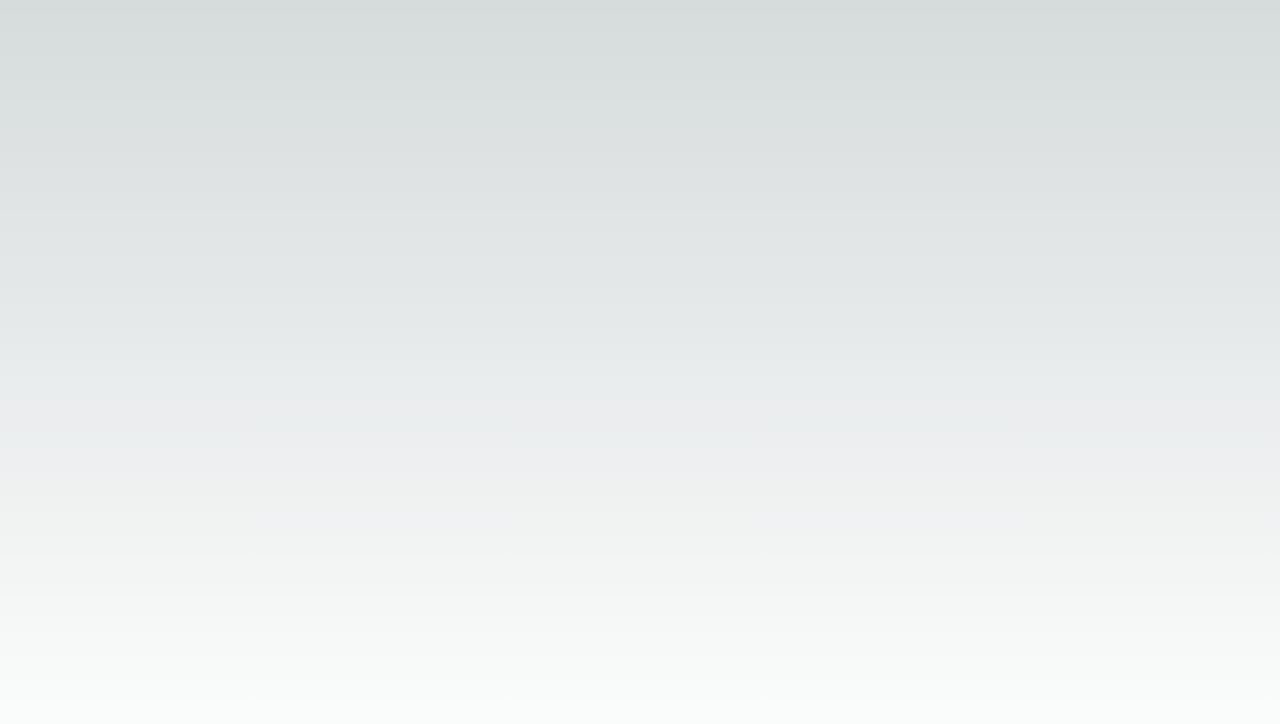
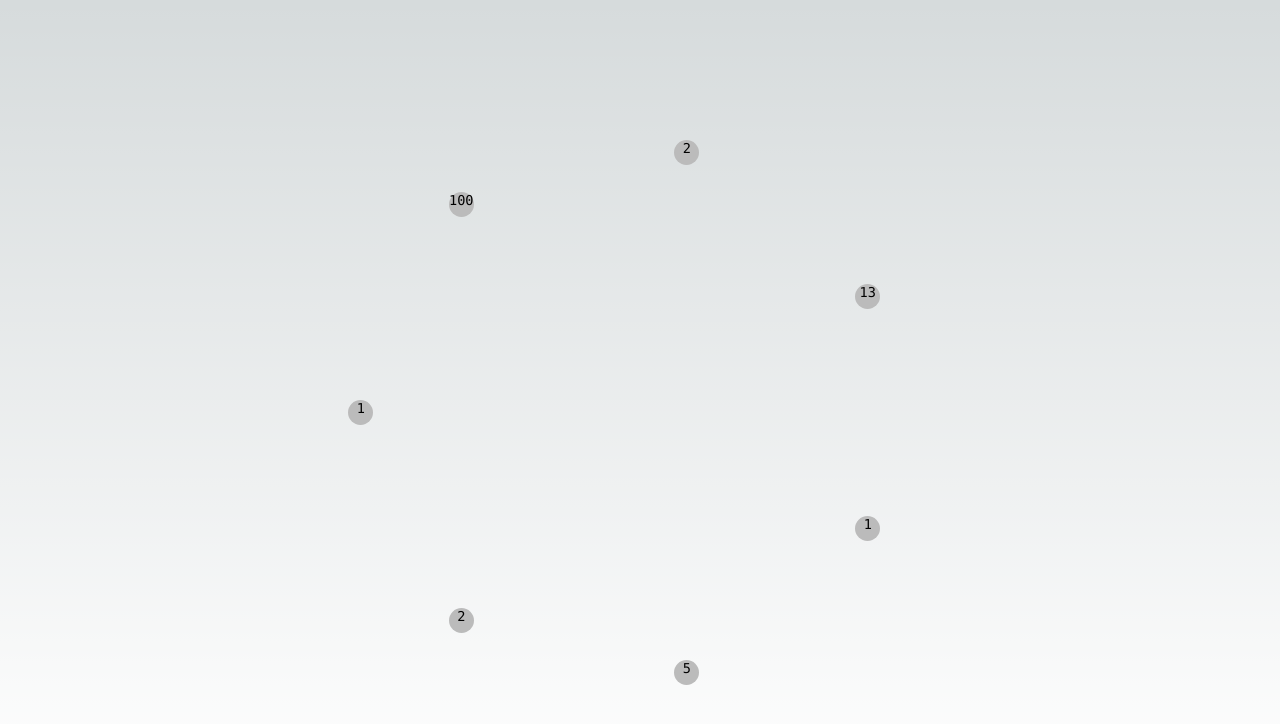
Before and after one commit to pknepps/azulSP, a Next.js app: page / in a window 1280 px wide. Shown: the top 724 px of the page. Built offline with nearby package versions, Linux system fonts and the light colour scheme.

Commit message:
elements appear in ring after given to GameCenter

```diff
--- a/app/page.module.css
+++ b/app/page.module.css
@@ -14,6 +14,7 @@
   font-size: 0.85rem;
   max-width: var(--max-width);
   width: 100%;
+  height: 100%;
   z-index: 2;
   font-family: var(--font-mono);
 }
--- a/app/page.tsx
+++ b/app/page.tsx
@@ -2,19 +2,14 @@
 
 import Image from "next/image";
 import styles from "./page.module.css";
-import { useState, useEffect } from "react";
+import {GameCenter} from "./ui/gameCenter"
+import {ReactElement } from "react";
 
-export default function Home() {
-  const [isClient, setIsClient] = useState(false)
-
-  useEffect(() => {
-    setIsClient(true)
-  }, [])
-
+export default function Home() : ReactElement | null {
   return (
     <main className={styles.main}>
       <div className={styles.description}>
-
+          {GameCenter([1,2,5,1,13,2, 100])}
       </div>
     </main>
   );
--- /dev/null
+++ b/app/ui/gameCenter.module.css
@@ -0,0 +1,15 @@
+.gameCenter {
+    display: flex;
+    width: 100%;
+    height: 100%;
+}
+
+.circle {
+    height: 25px;
+    width: 25px;
+    background-color: #bbb;
+    border-radius: 50%;
+    display: inline-block;
+    text-align: center;
+    color: black;
+}
--- a/app/ui/gameCenter.tsx
+++ b/app/ui/gameCenter.tsx
@@ -1,3 +1,39 @@
+import styles from "./gameCenter.module.css"
+import {ReactElement, ReactNode, useState, useEffect} from "react";
+
+/**
+ * A custom hook which retrieves the dimensions of the current window, with each dimension being
+ * null if no browser instance exists.
+ * @returns an object with 2 number fields: height and width, being the height and width of the
+ *      window respectively.
+ */
+export default function useWindowDimensions() : {width: number | null, height: number | null} {
+    const hasWindow = typeof window !== 'undefined';
+
+    function getWindowDimensions() : {width: number | null, height: number | null} {
+        const width = hasWindow ? window.innerWidth : null;
+        const height = hasWindow ? window.innerHeight : null;
+        return {
+            width,
+            height,
+        };
+    }
+
+    const [windowDimensions, setWindowDimensions] = useState(getWindowDimensions());
+
+    useEffect(() => {
+        if (hasWindow) {
+            let handleResize = () => {
+                setWindowDimensions(getWindowDimensions());
+            }
+
+            window.addEventListener('resize', handleResize);
+            return () => window.removeEventListener('resize', handleResize);
+        }
+    }, [hasWindow, getWindowDimensions]);
+
+    return windowDimensions;
+}
 
 /**
  * The center of the game. The center contains all tiles which have yet to be drafted. These tiles
@@ -5,7 +41,27 @@
  * of this component. The center can have any number of factories, and adjusts so that the
  * factories are always evenly distributed along the circumference.
  * @param props The elements to place along the radius of the center component.
+ * @returns An html element which describes a ring of elements.
  */
-export function useGameCenter(props : any) : void {
+export function GameCenter(props : number[]) : ReactElement | null {
+    let cnt = 0;
+    const elements : ReactNode[] = props.map((x : number) : ReactNode => {
+        const angle = cnt++ * (2 * Math.PI) / props.length;
+        return Circle(x, angle);
+    });
+    return (<div className={styles.gameCenter}> {elements} </div>)
+}
 
+/**
+ * Test function
+ */
+export function Circle(num : number, angle : number) : ReactNode {
+    let {width, height} = useWindowDimensions();
+    if (width == null || height == null) {
+        return <div></div>;
+    }
+    const radius = Math.min(height, width) / 3;
+    const verticalOffset = height / 2;
+    const horizontalOffset = width / 2;
+    return <div className={styles.circle} style = {{position : "absolute", right: (Math.cos(angle) * radius + horizontalOffset), top: ((Math.sin(angle) * radius) + verticalOffset)}} key={num}> {num} </div>;
 }
```
